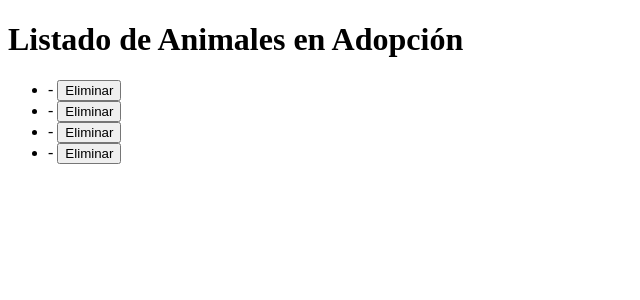
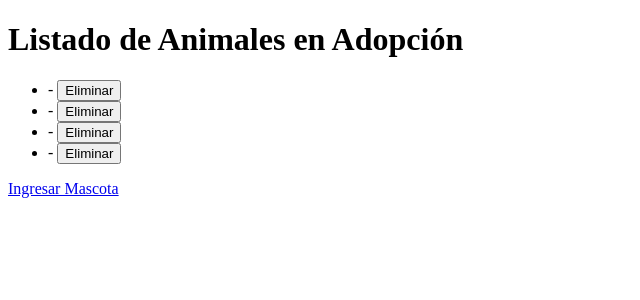
Before and after one commit to Joreyesi/Adoptame, a Django app: page /listado_mascotas/ in a window 1280 px wide. Shown: the top 300 px of the page, without its empty margins (0-640 px from the left). Run offline with Django 4.2, Linux system fonts and the light colour scheme; data comes from the database, SQL or seed files in the repository.

Commit message:
update listado

```diff
--- a/mascotas/templates/mascotas/listado_mascotas.html
+++ b/mascotas/templates/mascotas/listado_mascotas.html
@@ -18,5 +18,6 @@
             </li>
         {% endfor %}
     </ul>
+    <a href="{% url 'ingresar_mascota' %}" class="btn btn-primary">Ingresar Mascota</a>
 </body>
 </html>
```
